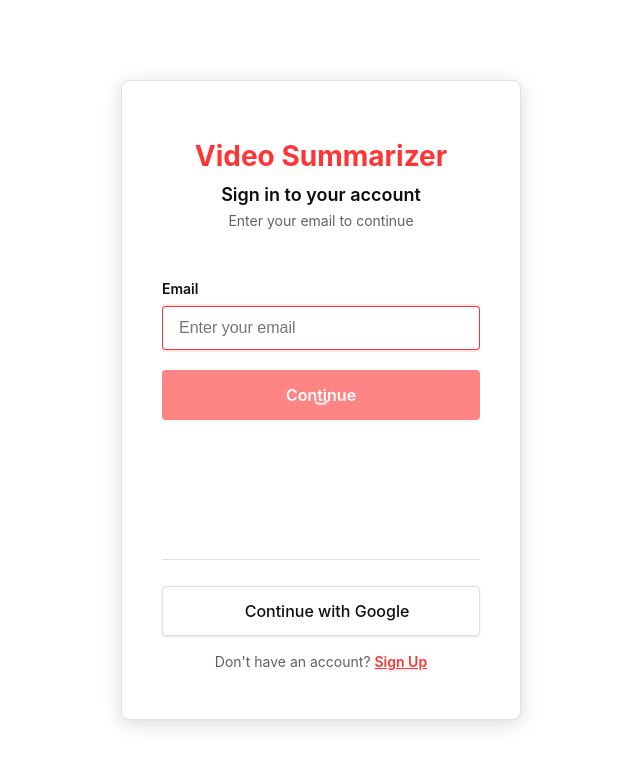
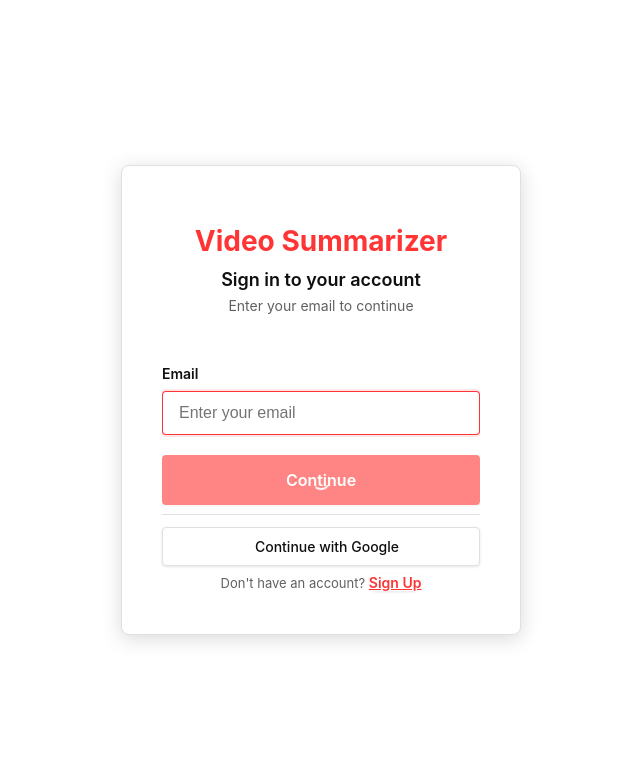
Before and after one commit to HassanKashif-pro/videoSummarizer, a React (Vite) app in the folder frontend/: page /signin in a window 1280 px wide. Shown: the top 766 px of the page, without its empty margins (319-959 px from the left). Built offline with nearby package versions, Linux system fonts and the light colour scheme.

Commit message:
frontend: Dashboard Created with navigations

```diff
--- a/frontend/src/App.tsx
+++ b/frontend/src/App.tsx
@@ -15,39 +15,44 @@ function AuthWrapper() {
 
   // Check for existing authentication on app load
   useEffect(() => {
-    const savedAuth = localStorage.getItem('videoSummarizerAuth');
-    const savedUser = localStorage.getItem('videoSummarizerUser');
+    const authenticated = authService.isAuthenticated();
+    const currentUser = authService.getCurrentUser();
 
-    if (savedAuth === 'true' && savedUser) {
+    if (authenticated && currentUser) {
       setIsAuthenticated(true);
-      setUser(JSON.parse(savedUser));
+      setUser({
+        name: currentUser.name || currentUser.username,
+        email: currentUser.email
+      });
     }
     setIsLoading(false);
   }, []);
 
   // Sign in handler
   const handleSignIn = async (email: string, password: string) => {
-    // Simple demo authentication - any email/password works
-    const userData = { name: 'John Doe', email };
-    setUser(userData);
-    setIsAuthenticated(true);
+    // Use authService for authentication
+    const result = await authService.signIn({ email, password });
 
-    // Persist authentication state
-    localStorage.setItem('videoSummarizerAuth', 'true');
-    localStorage.setItem('videoSummarizerUser', JSON.stringify(userData));
+    if (result.success && result.user) {
+      const userData = {
+        name: result.user.name || result.user.username,
+        email: result.user.email
+      };
+      setUser(userData);
+      setIsAuthenticated(true);
 
-    // Navigate to main app
-    navigate('/');
+      // Navigate to main app
+      navigate('/');
+    } else {
+      console.error('Sign in failed:', result.message);
+    }
   };
 
   // Sign out handler
   const handleSignOut = () => {
+    authService.signOut();
     setIsAuthenticated(false);
     setUser({ name: 'Guest User', email: 'guest@example.com' });
-
-    // Clear authentication state
-    localStorage.removeItem('videoSummarizerAuth');
-    localStorage.removeItem('videoSummarizerUser');
 
     // Navigate to sign-in
     navigate('/signin');
@@ -67,11 +72,15 @@ function AuthWrapper() {
     );
   }
 
-                  return (
+  return (
     <Routes>
       <Route
         path="/signin"
         element={<SignIn onSignIn={handleSignIn} />}
+      />
+      <Route
+        path="/dashboard"
+        element={<UserDashboard onSignOut={handleSignOut} />}
       />
       <Route
         path="/"
@@ -121,11 +130,37 @@ function App() {
 
   return (
     <Router>
-      {isAuthenticated ? (
-        <UserDashboard onSignOut={handleSignOut} />
-      ) : (
-        <AuthWrapper />
-      )}
+      <Routes>
+        <Route
+          path="/signin"
+          element={
+            isAuthenticated ?
+            <Navigate to="/" replace /> :
+            <SignIn onSignIn={handleSignIn} />
+          }
+        />
+        <Route
+          path="/dashboard"
+          element={
+            isAuthenticated ?
+            <UserDashboard onSignOut={handleSignOut} /> :
+            <Navigate to="/signin" replace />
+          }
+        />
+        <Route
+          path="/"
+          element={
+            isAuthenticated ?
+            <AuthWrapper /> :
+            <Navigate to="/signin" replace />
+          }
+        />
+        {/* Redirect any unknown routes */}
+        <Route
+          path="*"
+          element={<Navigate to={isAuthenticated ? "/" : "/signin"} replace />}
+        />
+      </Routes>
     </Router>
   );
 }
--- a/frontend/src/components/SignIn.css
+++ b/frontend/src/components/SignIn.css
@@ -16,10 +16,11 @@
   max-width: 400px;
   margin: 20px;
   border: 1px solid var(--yt-border);
-  min-height: 580px;
+  min-height: 450px;
   display: flex;
   flex-direction: column;
   position: relative;
+  transition: min-height 0.3s ease;
 }
 
 .signin-header {
@@ -83,9 +84,32 @@
   position: relative;
   flex: 1;
   overflow: hidden;
-  min-height: 280px;
+  min-height: 200px;
+  width: 100%;
   display: flex;
   align-items: flex-start;
+  justify-content: center;
+  transition: min-height 0.3s ease;
+}
+
+.form-container.step-email {
+  min-height: 150px;
+}
+
+.form-container.step-username {
+  min-height: 220px;
+}
+
+.form-container.step-name {
+  min-height: 180px;
+}
+
+.form-container.step-password {
+  min-height: 250px;
+}
+
+.form-container.step-password.signup-mode {
+  min-height: 320px;
 }
 
 .form-step {
@@ -96,18 +120,37 @@
   width: 100%;
   opacity: 0;
   transform: translateX(100%);
-  transition: all 0.3s ease-in-out;
+  transition: all 0.4s cubic-bezier(0.4, 0, 0.2, 1);
   pointer-events: none;
-  min-height: 280px;
   display: flex;
   flex-direction: column;
   justify-content: flex-start;
+  z-index: 1;
+  padding: 0;
+  min-height: inherit;
 }
 
 .form-step.active {
   opacity: 1;
   transform: translateX(0);
   pointer-events: all;
+  z-index: 2;
+}
+
+/* Sliding direction for different steps */
+.form-step.slide-out-left {
+  transform: translateX(-100%);
+  opacity: 0;
+}
+
+.form-step.slide-in-from-right {
+  transform: translateX(100%);
+  opacity: 0;
+}
+
+.form-step.slide-in-from-left {
+  transform: translateX(-100%);
+  opacity: 0;
 }
 
 .signin-form {
@@ -116,6 +159,8 @@
   gap: 20px;
   height: 100%;
   justify-content: space-between;
+  width: 100%;
+  max-width: 100%;
 }
 
 .form-group {
@@ -123,6 +168,7 @@
   flex-direction: column;
   gap: 8px;
   margin-bottom: 8px;
+  width: 100%;
 }
 
 .form-group label {
@@ -139,6 +185,8 @@
   transition: border-color 0.2s, box-shadow 0.2s;
   background: var(--yt-bg-primary);
   color: var(--yt-text-primary);
+  width: 100%;
+  box-sizing: border-box;
 }
 
 .form-group input:focus {
@@ -196,6 +244,8 @@
   gap: 12px;
   margin-top: auto;
   padding-top: 20px;
+  width: 100%;
+  justify-content: space-between;
 }
 
 .back-btn {
@@ -209,6 +259,7 @@
   cursor: pointer;
   transition: all 0.2s ease;
   flex: 1;
+  min-height: 50px;
 }
 
 .back-btn:hover {
@@ -218,6 +269,16 @@
 }
 
 .signin-btn {
+  background: var(--yt-red);
+  color: white;
+  border: none;
+  padding: 14px 24px;
+  border-radius: 4px;
+  font-size: 16px;
+  font-weight: 600;
+  cursor: pointer;
+  transition: background-color 0.2s, transform 0.2s;
+  min-height: 50px;
   flex: 2;
 }
 
@@ -259,13 +320,13 @@
   background: var(--yt-bg-primary);
   color: var(--yt-text-primary);
   border: 1px solid var(--yt-border);
-  padding: 14px 24px;
+  padding: 10px 20px;
   border-radius: 4px;
-  font-size: 16px;
+  font-size: 14px;
   font-weight: 500;
   cursor: pointer;
   transition: all 0.2s ease;
-  margin-bottom: 16px;
+  margin-bottom: 8px;
 }
 
 .google-btn:hover {
@@ -281,22 +342,25 @@
 .signin-footer {
   text-align: center;
   margin-top: auto;
-  padding-top: 20px;
+  padding-top: 12px;
   border-top: 1px solid var(--yt-border);
-  min-height: 120px;
+  min-height: 80px;
   display: flex;
   flex-direction: column;
   justify-content: center;
-  gap: 16px;
+  gap: 8px;
+  background: transparent;
 }
 
 .signin-footer .google-btn {
   margin-bottom: 0;
+  padding: 10px 20px;
+  font-size: 14px;
 }
 
 .signin-footer p {
   color: var(--yt-text-secondary);
-  font-size: 14px;
+  font-size: 13px;
   margin: 0;
 }
 
@@ -418,25 +482,12 @@
   display: flex;
   flex-direction: column;
   gap: 20px;
+  width: 100%;
 }
 
 /* Ensure consistent spacing for all form groups */
 .form-group:last-of-type {
   margin-bottom: 0;
-}
-
-/* Button positioning */
-.signin-btn {
-  background: var(--yt-red);
-  color: white;
-  border: none;
-  padding: 14px 24px;
-  border-radius: 4px;
-  font-size: 16px;
-  font-weight: 600;
-  cursor: pointer;
-  transition: background-color 0.2s, transform 0.2s;
-  min-height: 50px;
 }
 
 /* Responsive Design */
@@ -477,3 +528,91 @@
     margin: 5px;
   }
 }
+
+/*
+==================================================
+DYNAMIC STEP HEIGHTS - CUSTOMIZATION GUIDE
+==================================================
+
+To change heights for different steps, modify the values below:
+
+📧 EMAIL STEP - Compact size for simple email input
+📛 USERNAME STEP - Medium size for username + validation
+👤 NAME STEP - Small size for name input
+🔒 PASSWORD STEP - Large size for password + confirm password
+
+You can adjust these values to your preference:
+*/
+
+/* Dynamic heights for different steps */
+.signin-card.step-email {
+  min-height: 410px;
+}
+
+.signin-card.step-username {
+  min-height: 490px;
+}
+
+.signin-card.step-name {
+  min-height: 430px;
+}
+
+.signin-card.step-password {
+  min-height: 550px;
+}
+
+.signin-card.step-password.signup-mode {
+  min-height: 590px;
+}
+
+/*
+==================================================
+PURPLE AREA CONTROL - CUSTOMIZATION GUIDE
+==================================================
+
+To control the purple/footer area, modify these values:
+
+1. .signin-footer min-height - Controls footer size
+2. .divider margin - Controls space around "or" divider
+3. .google-btn padding - Controls button size
+*/
+
+.signin-footer {
+  text-align: center;
+  margin-top: auto;
+  padding-top: 12px;
+  border-top: 1px solid var(--yt-border);
+  min-height: 80px;
+  display: flex;
+  flex-direction: column;
+  justify-content: center;
+  gap: 8px;
+  background: transparent;
+}
+
+/* Divider (OR section) customization */
+.divider {
+  display: flex;
+  align-items: center;
+  margin: 20px 0;
+  text-align: center;
+  position: relative;
+}
+
+.google-btn {
+  display: flex;
+  width: 100%;
+  align-items: center;
+  justify-content: center;
+  gap: 12px;
+  background: var(--yt-bg-primary);
+  color: var(--yt-text-primary);
+  border: 1px solid var(--yt-border);
+  padding: 10px 20px;
+  border-radius: 4px;
+  font-size: 14px;
+  font-weight: 500;
+  cursor: pointer;
+  transition: all 0.2s ease;
+  margin-bottom: 8px;
+}
--- a/frontend/src/components/SignIn.tsx
+++ b/frontend/src/components/SignIn.tsx
@@ -10,6 +10,8 @@ interface SignInProps {
 function SignIn({ onSignIn }: SignInProps) {
   const [isSignUp, setIsSignUp] = useState(false);
   const [currentStep, setCurrentStep] = useState<'email' | 'password' | 'name' | 'username'>('email');
+  const [previousStep, setPreviousStep] = useState<'email' | 'password' | 'name' | 'username' | null>(null);
+  const [isTransitioning, setIsTransitioning] = useState(false);
   const [formData, setFormData] = useState({
     username: '',
     name: '',
@@ -84,6 +86,22 @@ function SignIn({ onSignIn }: SignInProps) {
     }));
   };
 
+  // Smooth step transition with animation
+  const transitionToStep = (newStep: 'email' | 'password' | 'name' | 'username') => {
+    if (newStep === currentStep) return;
+
+    setIsTransitioning(true);
+    setPreviousStep(currentStep);
+
+    setTimeout(() => {
+      setCurrentStep(newStep);
+      setTimeout(() => {
+        setIsTransitioning(false);
+        setPreviousStep(null);
+      }, 50);
+    }, 200);
+  };
+
   // Check if username is valid
   const isUsernameValid = () => {
     return formData.username.length >= 3 &&
@@ -142,7 +160,7 @@ function SignIn({ onSignIn }: SignInProps) {
         setIsLoading(false);
         return;
       }
-      setCurrentStep('username');
+      transitionToStep('username');
     } else {
       // For sign in, check if email exists in the system
       if (!authService.checkEmailExists(formData.email)) {
@@ -150,7 +168,7 @@ function SignIn({ onSignIn }: SignInProps) {
         setIsLoading(false);
         return;
       }
-      setCurrentStep('password');
+      transitionToStep('password');
     }
 
     setIsLoading(false);
@@ -160,7 +178,7 @@ function SignIn({ onSignIn }: SignInProps) {
     e.preventDefault();
 
     if (isUsernameValid()) {
-      setCurrentStep('name');
+      transitionToStep('name');
     }
   };
 
@@ -173,7 +191,7 @@ function SignIn({ onSignIn }: SignInProps) {
       return;
     }
 
-    setCurrentStep('password');
+    transitionToStep('password');
   };
 
   const handlePasswordSubmit = async (e: React.FormEvent) => {
@@ -275,20 +293,22 @@ function SignIn({ onSignIn }: SignInProps) {
     setError('');
     if (currentStep === 'password') {
       if (isSignUp) {
-        setCurrentStep('name');
+        transitionToStep('name');
       } else {
-        setCurrentStep('email');
+        transitionToStep('email');
       }
     } else if (currentStep === 'name') {
-      setCurrentStep('username');
+      transitionToStep('username');
     } else if (currentStep === 'username') {
-      setCurrentStep('email');
+      transitionToStep('email');
     }
   };
 
   const toggleMode = () => {
     setIsSignUp(!isSignUp);
     setCurrentStep('email');
+    setPreviousStep(null);
+    setIsTransitioning(false);
     setFormData({ username: '', name: '', email: '', password: '', confirmPassword: '' });
     setError('');
     setSuccess('');
@@ -333,9 +353,24 @@ function SignIn({ onSignIn }: SignInProps) {
     }
   };
 
+  // Get CSS classes for dynamic sizing
+  const getCardClasses = () => {
+    const baseClass = 'signin-card';
+    const stepClass = `step-${currentStep}`;
+    const modeClass = isSignUp ? 'signup-mode' : 'signin-mode';
+    return `${baseClass} ${stepClass} ${modeClass}`;
+  };
+
+  const getContainerClasses = () => {
+    const baseClass = 'form-container';
+    const stepClass = `step-${currentStep}`;
+    const modeClass = isSignUp ? 'signup-mode' : 'signin-mode';
+    return `${baseClass} ${stepClass} ${modeClass}`;
+  };
+
   return (
     <div className="signin-container">
-      <div className="signin-card">
+      <div className={getCardClasses()}>
         <div className="signin-header">
           <h1>Video Summarizer</h1>
           <p className="step-title">{getStepTitle()}</p>
@@ -343,7 +378,7 @@ function SignIn({ onSignIn }: SignInProps) {
           {currentStep !== 'email' && (
             <div className="user-email-display">
               <span>{formData.email}</span>
-              <button onClick={() => setCurrentStep('email')} className="change-email-btn">
+              <button onClick={() => transitionToStep('email')} className="change-email-btn">
                 Change
               </button>
             </div>
@@ -362,10 +397,9 @@ function SignIn({ onSignIn }: SignInProps) {
           )}
         </div>
 
-        <div className="form-container">
+        <div className={getContainerClasses()}>
           {/* Email Step */}
           <div className={`form-step ${currentStep === 'email' ? 'active' : ''}`}>
-            {currentStep === 'email' && (
             <form onSubmit={handleEmailSubmit} className="signin-form">
               <div className="form-content">
                 <div className="form-group">
@@ -379,7 +413,7 @@ function SignIn({ onSignIn }: SignInProps) {
                     onKeyPress={handleKeyPress}
                     required
                     placeholder="Enter your email"
-                      autoFocus
+                    autoFocus={currentStep === 'email'}
                     className={validationErrors.email ? 'error' : ''}
                   />
                   {validationErrors.email && (
@@ -392,12 +426,10 @@ function SignIn({ onSignIn }: SignInProps) {
                 {isLoading && currentStep === 'email' ? 'Checking...' : getSubmitButtonText()}
               </button>
             </form>
-            )}
           </div>
 
           {/* Username Step (only for sign up) */}
           <div className={`form-step ${currentStep === 'username' ? 'active' : ''}`}>
-            {currentStep === 'username' && (
             <form onSubmit={handleUsernameSubmit} className="signin-form">
               <div className="form-content">
                 <div className="form-group">
@@ -411,7 +443,7 @@ function SignIn({ onSignIn }: SignInProps) {
                     onKeyPress={handleKeyPress}
                     required
                     placeholder="Choose a unique username"
-                      autoFocus
+                    autoFocus={currentStep === 'username'}
                     className={validationErrors.username ? 'error' : ''}
                   />
                   {validationErrors.username && (
@@ -432,12 +464,10 @@ function SignIn({ onSignIn }: SignInProps) {
                 </button>
               </div>
             </form>
-            )}
           </div>
 
           {/* Name Step */}
           <div className={`form-step ${currentStep === 'name' ? 'active' : ''}`}>
-            {currentStep === 'name' && (
             <form onSubmit={handleNameSubmit} className="signin-form">
               <div className="form-content">
                 <div className="form-group">
@@ -451,7 +481,7 @@ function SignIn({ onSignIn }: SignInProps) {
                     onKeyPress={handleKeyPress}
                     required
                     placeholder="Enter your full name"
-                      autoFocus
+                    autoFocus={currentStep === 'name'}
                   />
                 </div>
               </div>
@@ -465,12 +495,10 @@ function SignIn({ onSignIn }: SignInProps) {
                 </button>
               </div>
             </form>
-            )}
           </div>
 
           {/* Password Step */}
           <div className={`form-step ${currentStep === 'password' ? 'active' : ''}`}>
-            {currentStep === 'password' && (
             <form onSubmit={handlePasswordSubmit} className="signin-form">
               <div className="form-content">
                 <div className="form-group">
@@ -484,7 +512,7 @@ function SignIn({ onSignIn }: SignInProps) {
                     onKeyPress={handleKeyPress}
                     required
                     placeholder={isSignUp ? "Create a password (6+ characters)" : "Enter your password"}
-                      autoFocus
+                    autoFocus={currentStep === 'password'}
                     className={validationErrors.password ? 'error' : ''}
                   />
                   {validationErrors.password && (
@@ -526,7 +554,6 @@ function SignIn({ onSignIn }: SignInProps) {
                 </button>
               </div>
             </form>
-            )}
           </div>
         </div>
 
```
Also changed, not shown: frontend/src/components/UserDashboard.css (+25 -2 lines), frontend/src/components/UserDashboard.tsx (+10 -3 lines), frontend/src/components/UserDropdown.css (+33 -6 lines), frontend/src/components/UserDropdown.tsx (+15 -4 lines). Lines whose indentation alone changed are shown as unchanged.
